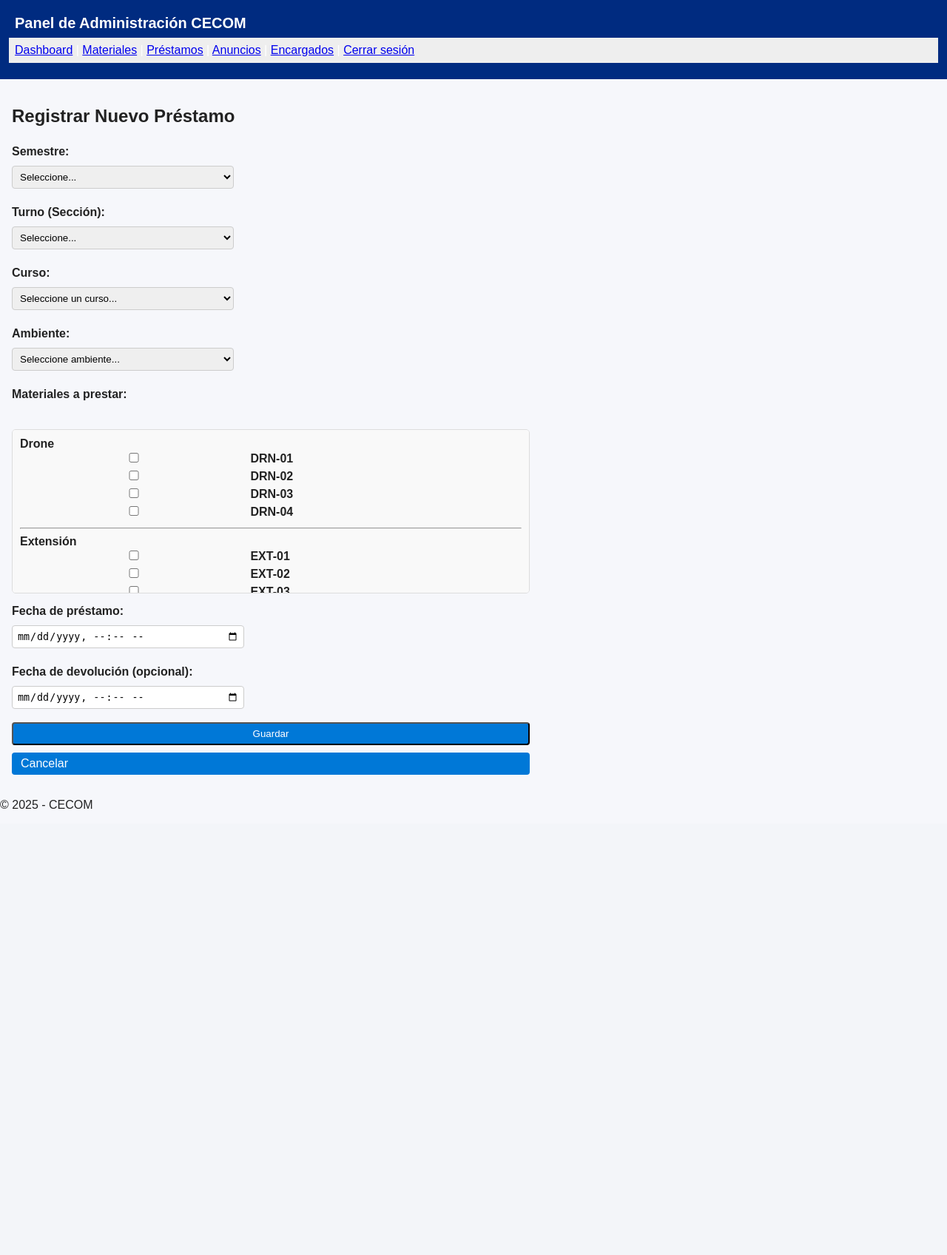
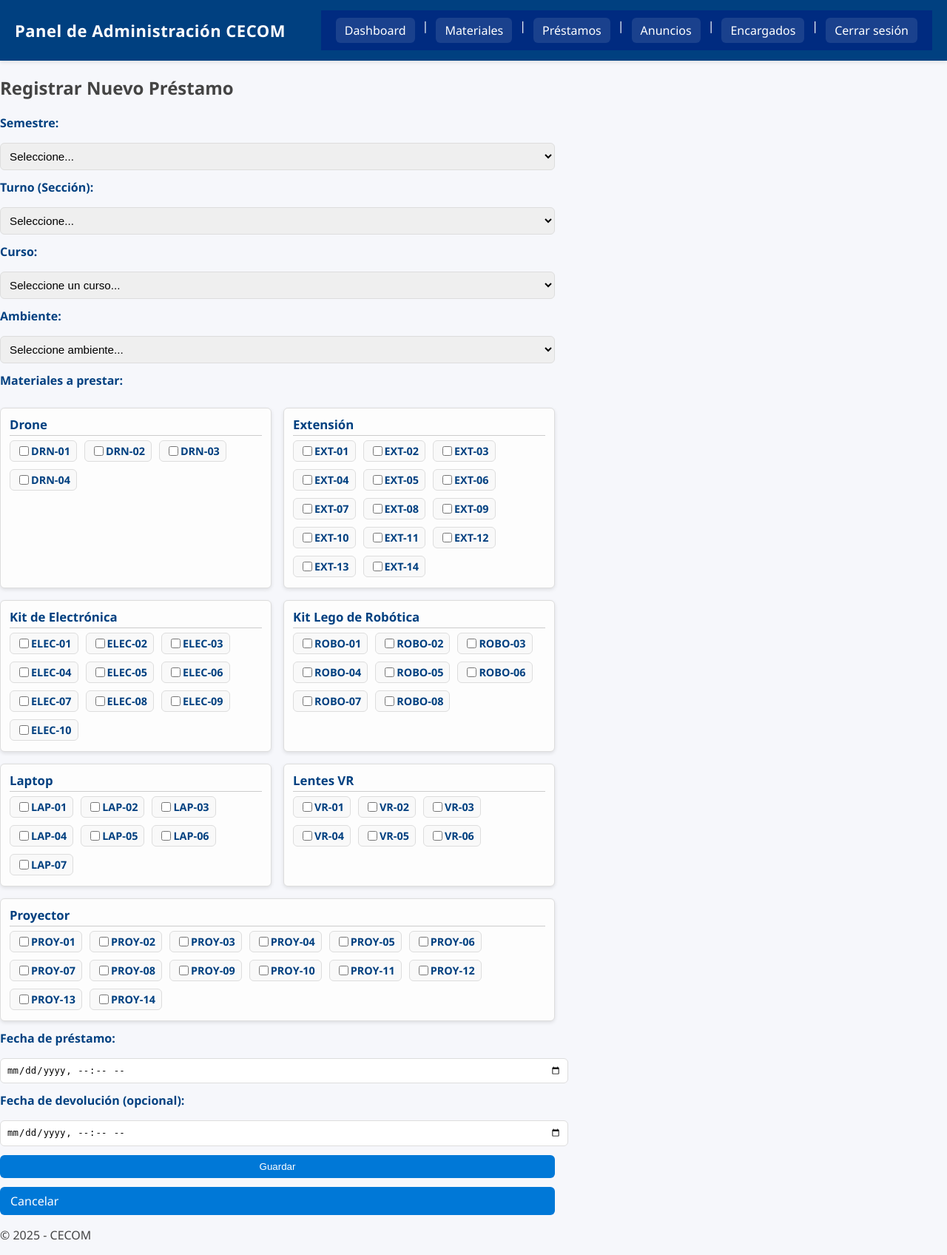
Before and after one commit to DieAC/Proyecto_Ingenieria_Web, a PHP site: page /cecom/admin/prestamo_form.php in a window 1280 px wide. Shown: the whole page at 74% size. Before the commit the page ends 1093 px from the top, so only its background shows below. Run offline with PHP 8.4, Linux system fonts and the light colour scheme; a user stored in the database is signed in; data comes from the database, SQL or seed files in the repository.

Commit message:
cecom V4

```diff
--- a/admin/prestamo_form.php
+++ b/admin/prestamo_form.php
@@ -56,13 +56,15 @@
         ?>
     </select>
 
-    <label>Materiales a prestar:</label><br>
+    <label>Materiales a prestar:</label>
     <div class="materiales-lista">
     <?php
     $tipos = $conn->query("SELECT id_tipo, nombre FROM tipo_material ORDER BY nombre");
     while ($tipo = $tipos->fetch_assoc()) {
-        echo "<strong>{$tipo['nombre']}</strong><br>";
+        echo "<div class='materiales-grupo'>";
+        echo "<strong>{$tipo['nombre']}</strong>";
 
+        // Aquí empieza la lista interna
         $mats = $conn->query("
             SELECT id_material, codigo_material
             FROM materiales
@@ -72,21 +74,22 @@
         ");
 
         if ($mats->num_rows == 0) {
-            echo "<em>Sin materiales disponibles</em><br>";
+            echo "<div class='items'><em>Sin materiales disponibles</em></div>";
         } else {
+            echo "<div class='items'>"; // 🔹 Aquí abrimos el contenedor
             while ($m = $mats->fetch_assoc()) {
                 echo "<label>
                         <input type='checkbox' name='materiales[]' value='{$m['id_material']}'>
                         {$m['codigo_material']}
-                      </label><br>";
+                      </label>";
             }
+            echo "</div>"; // 🔹 Cerramos el contenedor .items
         }
 
-        echo "<hr>"; // separa visualmente los tipos
+        echo "</div>"; // Cierra .materiales-grupo
     }
     ?>
     </div>
-
 
     <label>Fecha de préstamo:</label>
     <input type="datetime-local" name="fecha_prestamo" value="<?= $prestamo['fecha_prestamo'] ?>" required>
--- a/assets/css/estilos.css
+++ b/assets/css/estilos.css
@@ -1,108 +1,241 @@
-body{font-family:Arial,Helvetica,sans-serif;background:#f6f7fb;color:#222;margin:0}
-.site-header{background:#004080;color:#fff;padding:12px}
-.site-header h1{margin:0;font-size:20px}
-.site-main{padding:16px}
-.admin-nav{background:#eee;padding:8px;margin-bottom:10px}
-.table{width:100%;border-collapse:collapse}
-.table th,.table td{border:1px solid #ccc;padding:8px;text-align:left}
-.admin-header { background:#002b80; color:white; }
-.site-header h1 { margin:0; padding:8px; }
-form input, form select{padding:6px;margin-bottom:8px;width:300px}
-button{padding:8px 12px}
+/* ======= GENERAL ======= */
+:root {
+  --azul-principal: #004080;
+  --azul-secundario: #0078D7;
+  --azul-oscuro: #002b80;
+  --gris-claro: #f6f7fb;
+  --gris-borde: #ddd;
+  --gris-texto: #444;
+  --blanco: #fff;
+  --sombra: 0 2px 5px rgba(0, 0, 0, 0.1);
+  --radio: 6px;
+  --transicion: 0.2s ease;
+}
+
+body {
+  font-family: "Segoe UI", Arial, sans-serif;
+  background: var(--gris-claro);
+  color: var(--gris-texto);
+  margin: 0;
+}
+
+/* ======= CABECERA ======= */
+.site-header, .admin-header {
+  background: var(--azul-principal);
+  color: var(--blanco);
+  padding: 14px 20px;
+  box-shadow: var(--sombra);
+  display: flex;
+  align-items: center;
+  justify-content: space-between;
+}
+
+.site-header h1, .admin-header h1 {
+  margin: 0;
+  font-size: 22px;
+  letter-spacing: 0.5px;
+}
+
+/* ======= NAVEGACIÓN ADMIN ======= */
+.admin-nav {
+  background: var(--azul-oscuro);
+  color: var(--blanco);
+  display: flex;
+  flex-wrap: wrap;
+  gap: 10px;
+  padding: 10px 20px;
+}
+
+.admin-nav a {
+  color: var(--blanco);
+  text-decoration: none;
+  padding: 6px 12px;
+  background: rgba(255, 255, 255, 0.1);
+  border-radius: var(--radio);
+  transition: var(--transicion);
+}
+
+.admin-nav a:hover {
+  background: var(--azul-secundario);
+}
+
+/* ======= CONTENEDOR ======= */
+.contenedor {
+  max-width: 1100px;
+  margin: 20px auto;
+  padding: 20px;
+  background: var(--blanco);
+  border-radius: var(--radio);
+  box-shadow: var(--sombra);
+}
+
+/* ======= TABLAS ======= */
 .tabla {
+  width: 100%;
   border-collapse: collapse;
-  width: 100%;
+  margin-top: 15px;
+  border-radius: var(--radio);
+  overflow: hidden;
+  box-shadow: var(--sombra);
+}
+
+.tabla th {
+  background: var(--azul-principal);
+  color: var(--blanco);
+  padding: 10px;
+  text-align: center;
+}
+
+.tabla td {
+  border-bottom: 1px solid var(--gris-borde);
+  padding: 8px;
+  text-align: center;
+}
+
+.tabla tr:nth-child(even) {
+  background-color: #f2f4f7;
+}
+
+.tabla tr:hover {
+  background-color: #e9f3ff;
+}
+
+/* ======= BOTONES ======= */
+.btn {
+  background: var(--azul-secundario);
+  color: var(--blanco);
+  padding: 8px 14px;
+  border-radius: var(--radio);
+  text-decoration: none;
+  border: none;
+  cursor: pointer;
+  transition: var(--transicion);
+  font-weight: 500;
+}
+
+.btn:hover {
+  background: var(--azul-oscuro);
+}
+
+.btn-danger {
+  background: #c0392b;
+}
+
+.btn-danger:hover {
+  background: #a93226;
+}
+
+/* ======= FORMULARIOS ======= */
+form {
+  display: flex;
+  flex-direction: column;
+  gap: 12px;
+  max-width: 750px;
   margin-top: 10px;
 }
-.tabla th, .tabla td {
-  border: 1px solid #ccc;
-  padding: 8px;
-}
-.tabla th {
-  background-color: #004080;
-  color: white;
-}
-.btn {
-  background: #0078D7;
-  color: white;
-  padding: 6px 12px;
-  text-decoration: none;
-  border-radius: 4px;
-}
-.btn:hover { background: #005fa3; }
 
-.contenedor {
-  max-width: 900px;
-  margin: 0 auto;
-  padding: 20px;
+label {
+  font-weight: bold;
+  color: var(--azul-principal);
+  margin-bottom: 4px;
 }
 
+input, select, textarea {
+  padding: 8px;
+  border-radius: var(--radio);
+  border: 1px solid var(--gris-borde);
+  width: 100%;
+  font-size: 0.95em;
+}
+
+input:focus, select:focus, textarea:focus {
+  outline: none;
+  border-color: var(--azul-secundario);
+  box-shadow: 0 0 0 2px rgba(0, 120, 215, 0.2);
+}
+
+/* ======= ANUNCIOS ======= */
 .anuncios-lista {
-  display: flex;
-  flex-direction: column;
+  display: grid;
+  grid-template-columns: repeat(auto-fit, minmax(260px, 1fr));
   gap: 20px;
 }
 
 .anuncio {
-  background: #f8f9fa;
-  border: 1px solid #ddd;
-  border-radius: 8px;
+  background: var(--blanco);
+  border: 1px solid var(--gris-borde);
+  border-radius: var(--radio);
   padding: 15px;
-  box-shadow: 0 2px 4px rgba(0,0,0,0.1);
+  box-shadow: var(--sombra);
+  transition: var(--transicion);
+}
+
+.anuncio:hover {
+  transform: translateY(-2px);
+  box-shadow: 0 4px 10px rgba(0,0,0,0.1);
 }
 
 .anuncio h3 {
+  color: var(--azul-principal);
   margin-top: 0;
-  color: #004080;
 }
 
-.anuncio-img {
-  max-width: 100%;
-  border-radius: 8px;
-  margin: 10px 0;
+/* ======= LISTA DE MATERIALES AGRUPADOS ======= */
+.materiales-lista {
+  display: flex;
+  flex-wrap: wrap;
+  gap: 16px;
+  margin-top: 10px;
 }
 
-.tabla {
-  border-collapse: collapse;
-  width: 100%;
-  margin-top: 15px;
-}
-.tabla th, .tabla td {
-  border: 1px solid #ddd;
-  padding: 8px;
-  text-align: center;
-}
-.tabla th {
-  background-color: #004080;
-  color: white;
-}
-.tabla tr:nth-child(even) {
-  background-color: #f9f9f9;
+.materiales-grupo {
+  flex: 1 1 300px;
+  background: #fdfdfd;
+  border: 1px solid var(--gris-borde);
+  border-radius: var(--radio);
+  padding: 10px 12px;
+  box-shadow: var(--sombra);
 }
 
-form {
-  display: flex;
-  flex-direction: column;
-  gap: 10px;
-  max-width: 700px;
+.materiales-grupo strong {
+  display: block;
+  font-size: 1.05em;
+  color: var(--azul-principal);
+  margin-bottom: 6px;
+  border-bottom: 1px solid #ccc;
+  padding-bottom: 3px;
 }
 
-label {
-  font-weight: bold;
-  margin-top: 5px;
+.materiales-grupo .items {
+  display: flex;
+  flex-wrap: wrap;
+  gap: 6px 10px;
 }
 
-select, input[type="datetime-local"] {
-  padding: 6px;
-  border-radius: 4px;
-  border: 1px solid #ccc;
+.materiales-grupo label {
+  display: inline-flex;
+  align-items: center;
+  background: #f9f9f9;
+  border: 1px solid #ddd;
+  border-radius: var(--radio);
+  padding: 4px 8px;
+  font-size: 0.9em;
+  white-space: nowrap;
+  cursor: pointer;
+  transition: var(--transicion);
 }
 
-.materiales-lista {
-  max-height: 200px;
-  overflow-y: auto;
-  border: 1px solid #ddd;
-  padding: 10px;
-  border-radius: 5px;
-  background: #f9f9f9;
+.materiales-grupo label:hover {
+  background: #eef6ff;
+  transform: scale(1.02);
 }
+
+/* ======= RESPONSIVE ======= */
+@media (max-width: 768px) {
+  .contenedor {
+    padding: 10px;
+  }
+  .admin-nav {
+    flex-direction: column;
+  }
+}
```
